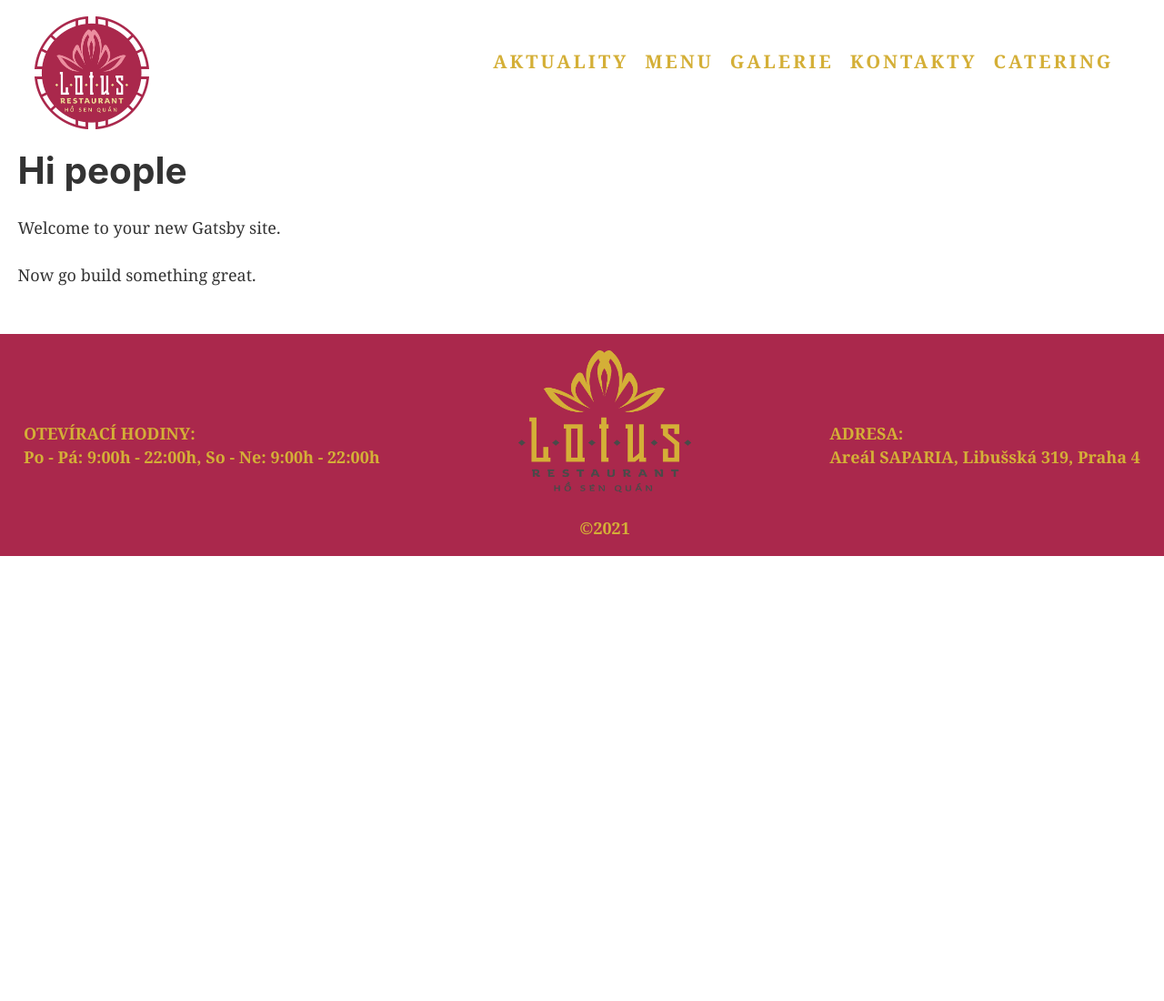
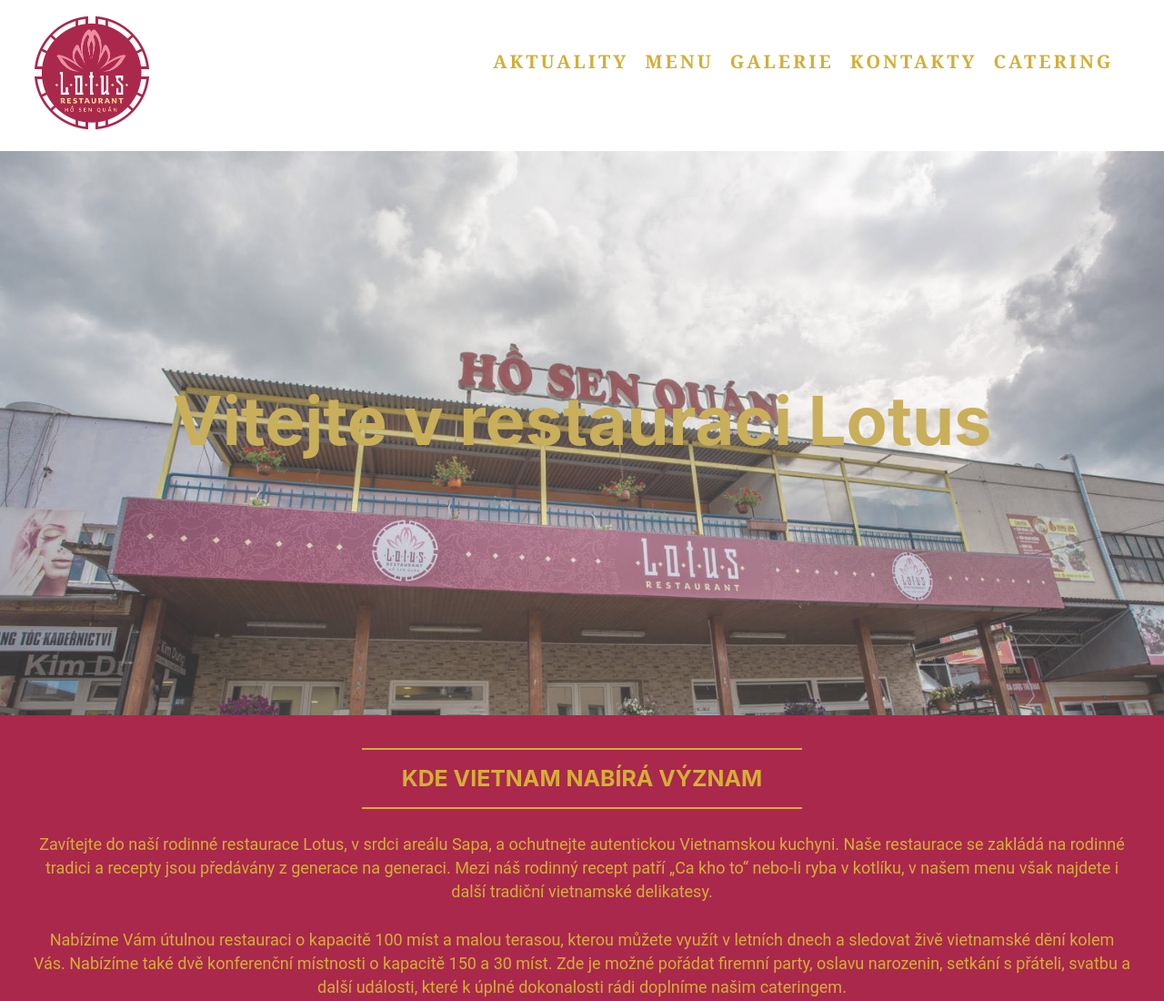
Before and after one commit to phamik/HOSEN_2021, a Gatsby site: page / in a window 1280 px wide. Shown: the top 1100 px of the page at 91% size. Before the commit the page ends 800 px from the top, so only its background shows below. Built offline with nearby package versions, Linux system fonts and the light colour scheme; Gatsby itself is replaced by a stand-in of ours.

Commit message:
started work on the hompage

```diff
--- a/src/pages/index.js
+++ b/src/pages/index.js
@@ -1,16 +1,117 @@
 import React from 'react';
 import { Link } from 'gatsby';
+import styled from 'styled-components';
+import Layout from '../components/layout';
+import SEO from '../components/seo';
+import ImgEntrance from '../images/restaurant-entrance.jpg';
 
-import Layout from '../components/layout';
-import Image from '../components/image';
-import SEO from '../components/seo';
+const HomePageContainer = styled.div`
+  display: flex;
+  flex-direction: column;
+  justify-content: center;
+  text-align: center;
+`;
+
+const StyledHomepageTitle = styled.h1`
+  color: ${(props) => props.theme.color.gold};
+  font-size: 74px;
+  padding: 20% 0;
+`;
+
+const TextContainer = styled.div`
+  display: flex;
+  flex-direction: column;
+  align-items: center;
+  background-color: ${(props) => props.theme.color.red};
+  color: ${(props) => props.theme.color.gold};
+  font-family: Roboto, sans-serif;
+  padding: 2rem 2rem;
+  margin: 0 -1.0875rem;
+`;
+
+const TextTitle = styled.h3`
+  width: 40%;
+  padding: 1rem 0;
+  border-top: 2px solid ${(props) => props.theme.color.gold};
+  border-bottom: 2px solid ${(props) => props.theme.color.gold};
+`;
+
+const ImgContainer = styled.div`
+  margin: 0 -1.0875rem;
+  background: linear-gradient(rgba(255,255,255,0.2), rgba(255,255,255,0.2)), url(${props => props.image});
+  filter: grayscale(30%);
+  -webkit-background-size: cover;
+  -moz-background-size: cover;
+  -o-background-size: cover;
+  background-size: cover;
+
+`;
 
 const IndexPage = () => (
   <Layout>
     <SEO title="Home" />
-    <h1>Hi people</h1>
-    <p>Welcome to your new Gatsby site.</p>
-    <p>Now go build something great.</p>
+    <HomePageContainer>
+      <ImgContainer image={ImgEntrance}>
+        <StyledHomepageTitle>Vitejte v restauraci Lotus</StyledHomepageTitle>
+
+      </ImgContainer>
+      <TextContainer>
+        <TextTitle>KDE VIETNAM NABÍRÁ VÝZNAM</TextTitle>
+        <p>
+          Zavítejte do naší rodinné restaurace Lotus, v srdci areálu Sapa, a
+          ochutnejte autentickou Vietnamskou kuchyni. Naše restaurace se zakládá
+          na rodinné tradici a recepty jsou předávány z generace na generaci.
+          Mezi náš rodinný recept patří „Ca kho to“ nebo-li ryba v kotlíku, v
+          našem menu však najdete i další tradiční vietnamské delikatesy.
+        </p>
+
+        <p>
+          Nabízíme Vám útulnou restauraci o kapacitě 100 míst a malou terasou,
+          kterou můžete využít v letních dnech a sledovat živě vietnamské dění
+          kolem Vás. Nabízíme také dvě konferenční místnosti o kapacitě 150 a 30
+          míst. Zde je možné pořádat firemní party, oslavu narozenin, setkání s
+          přáteli, svatbu a další události, které k úplné dokonalosti rádi
+          doplníme našim cateringem.
+        </p>
+
+        <p>
+          "Přijďte k nám, jen tak na oběd, večeři či něco malého na zub a
+          ochutnejte Vietnam…. Těšíme se na Vás."
+        </p>
+
+        <p>Team Lotus</p>
+      </TextContainer>
+      <br />
+      <TextContainer>
+        <TextTitle>O RESTAURACI LOTUS</TextTitle>
+        <p>
+          Restaurace Ho Sen Quan Lotus je vietnamská rodinná restaurace, kterou
+          najdete v srdci obchodního centra SAPA, Libušská 319/126, Praha 4,
+          Písnice.
+        </p>
+
+        <p>
+          Naše kořeny se nachází v okolí královského města Hue, kde díky
+          královského dvora vznikly nejznámější vietnamské jídla, jako je
+          tradiční polévka Pho Ga, Pho Bo a Bun Bo Nam Bo.
+        </p>
+
+        <p>
+          Restaurace si zakládá na autentičnosti vietnamské gastronomie a
+          používáme jen čerstvé suroviny!
+        </p>
+
+        <p>
+          Restaurace se pravidelně účastní festivalů. Letos již druhým rokem
+          jsme se účastnili Bosch Fresh Food Festival v Plzni a Pardubicích.
+          Loni na festivalu v Praze jsme byli zařazeni mezi osmi soutěžících
+          restaurací, u odborné poroty se Zdeňkem Pohlreichem, kde naše
+          degustační menu první získalo 4. místo.
+        </p>
+
+        <p>Nabídku cateringu přizpůsobujeme na přání našeho klienta!</p>
+      </TextContainer>
+    </HomePageContainer>
   </Layout>
 );
 
```
Also changed, not shown: src/images/restaurant-entrance.jpg (added).
